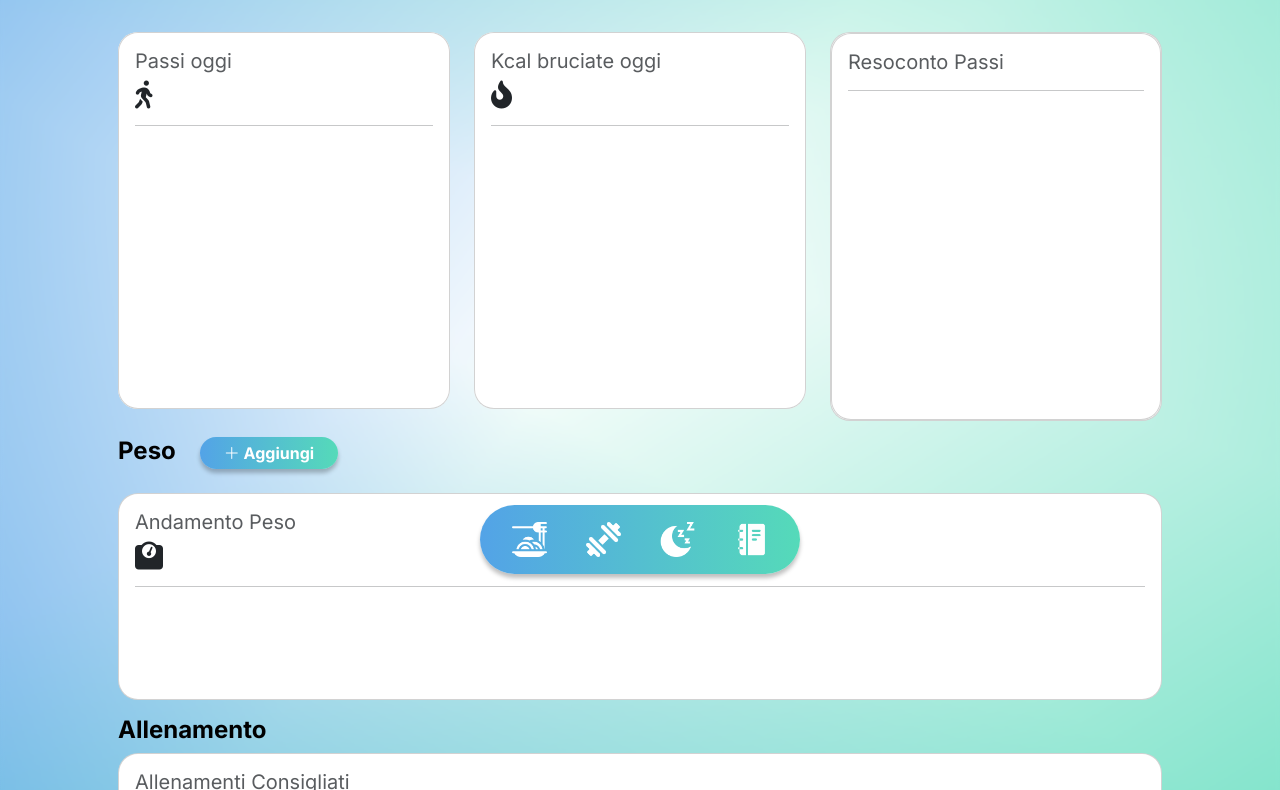
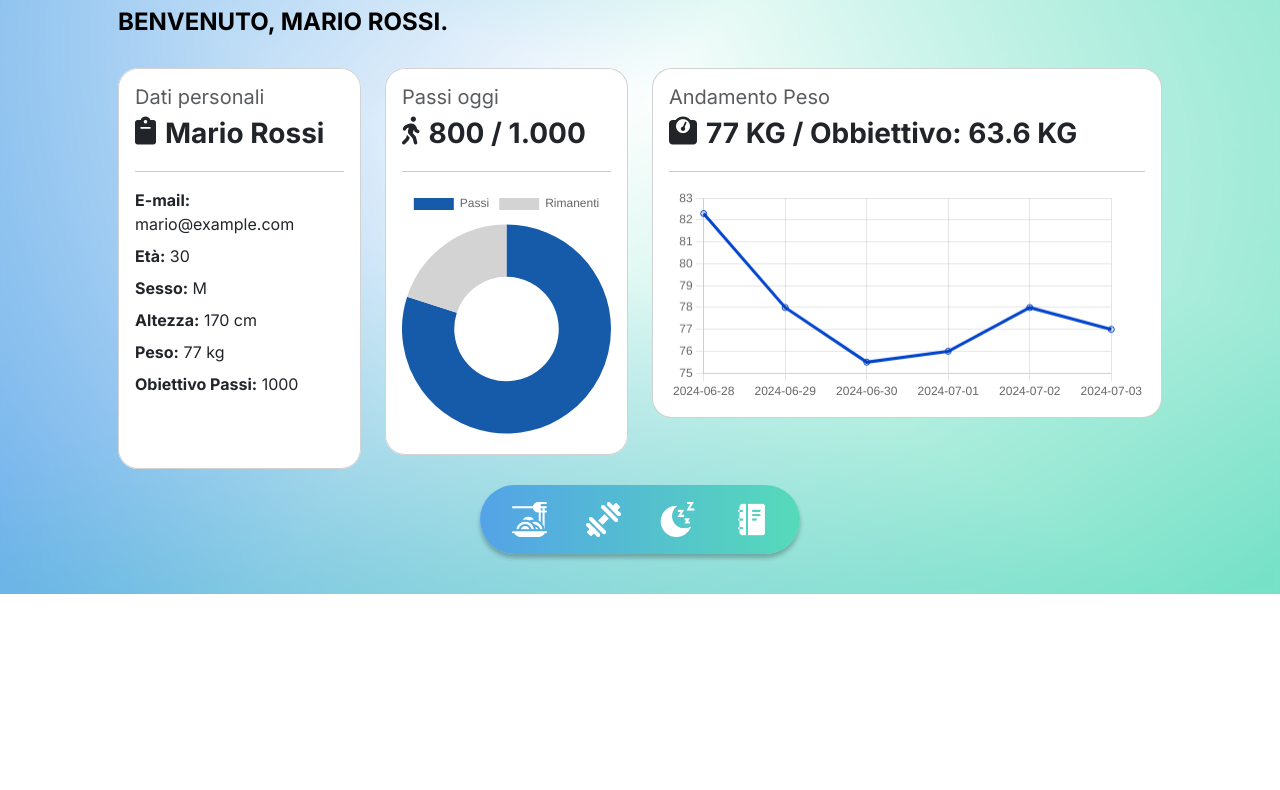
Before and after one commit to Im4Kappa/Progetto-IUM-LIFE, a plain HTML site: page dashboardUtente.html in a window 1280 px wide. Shown: the part 206-996 px from the top of the page. After the commit the page ends 800 px from the top, so only its background shows below. Drawn offline with nearby package versions, Linux system fonts and the light colour scheme; a web font is replaced by a local one.

Commit message:
aggiunta gestione della sessione utente (lato client) ancora da dover gestire bene. Aggiunta della dashboard principale e migliorie varie

```diff
--- a/dashboardSonno.html
+++ b/dashboardSonno.html
@@ -91,7 +91,6 @@
     <script src="https://cdn.jsdelivr.net/npm/chart.js"></script>
 
     <!-- Script nostro -->
-    <script src="scripts/importHeaderNavbar.js"></script>
     <script src="scripts/gestioneSonno.js"></script>
     <script src="scripts/userSession.js"></script>
     <script src="scripts/caricaJSON.js"></script>
--- a/dashboardUtente.html
+++ b/dashboardUtente.html
@@ -4,7 +4,7 @@
 <head>
     <meta charset="UTF-8">
     <meta name="viewport" content="width=device-width, initial-scale=1.0">
-    <title>L.I.F.E | Attività Fisica</title>
+    <title>L.I.F.E | Dashboard Utente</title>
     <!-- Chart.js -->
     <script src="https://cdn.jsdelivr.net/npm/chart.js"></script>
     <!-- Style nostri -->
@@ -18,17 +18,7 @@
     <script src="scripts/caricaJSON.js"></script>
     <script src="scripts/utils.js"></script>
     <script src="scripts/gestioneUtente.js"></script>
-
-    <script>
-        // Percorso del file JSON esterno
-        let pth = 'data/utenti.json';
-        // Carica il file JSON e mostrare il grafico
-        fetchJSONFile(pth, function (data) {
-            //const userId = 1; // Sostituisci con l'ID dell'utente desiderato
-            getUserSession(data, 1);
-        });
-    </script>
-
+    <script src="scripts/gestioneDashboard.js"></script>
 </head>
 
 <body>
@@ -36,13 +26,55 @@
     <!--INIZIO CONTAINER PRINCIPALE-->
     <div class="container custom-container mt-5 px-md-5">
         <!--TITOLO PAGINA -->
-        <h1 class="titoloPagina fw-bold mb-4">BENVENUTO! </h1>
-        <!-- INIZIO PANNELLO PASSI -->
-        <div id="pannelloPassi mb-4">
+        <h1 class="titoloPagina fw-bold mb-4" >DASHBOARD UTENTE</h1>
+        <div class="sottotitoloCategoria d-flex justify-content-left">
+            <h4 class="fw-bold me-4" id="benvenutoDashboard"></h4>
+        </div>
+        <!-- INIZIO PANNELLO DASHBOARD -->
+        <div id="pannelloDashboard mb-4">
 
             <div class="row mb-3">
                 <!-- INIZIO COLONNA SX -->
-                <div class="col-md-4 mt-4">
+                <div class="col-12 col-lg-3 mt-4">
+                    <div class="text-dark">
+                        <div class="card border-0">
+                            <div class="card">
+                                <div class="card-body text-left">
+                                    <h5 class="card-title text-muted">Dati personali</h5>
+                                    <div class="d-flex display-inline">
+                                        <i class="fa-solid fa-clipboard fs-3"></i>&nbsp;&nbsp;
+                                        <h3 class="card-text mb-1 fw-bold" id="nomeCognomeUtente"></h3>
+                                    </div>
+                                    <hr>
+                                    <div class="d-flex flex-column align-items-start" style="margin-bottom: 23%;">
+                                        <div class="mb-2">
+                                            <strong>E-mail:</strong> <span id="emailUtente"></span>
+                                        </div>
+                                        <div class="mb-2">
+                                            <strong>Età:</strong> <span id="etaUtente"></span>
+                                        </div>
+                                        <div class="mb-2">
+                                            <strong>Sesso:</strong> <span id="sessoUtente"></span>
+                                        </div>
+                                        <div class="mb-2">
+                                            <strong>Altezza:</strong> <span id="altezzaUtente"></span> cm
+                                        </div>
+                                        <div class="mb-2">
+                                            <strong>Peso:</strong> <span id="pesoUtente"></span> kg
+                                        </div>
+                                        <div class="mb-2">
+                                            <strong>Obiettivo Passi:</strong> <span id="obbiettivoPassi"></span>
+                                        </div>
+                                    </div>
+                                </div>
+                            </div>
+                        </div>
+                    </div>
+                </div>
+                <!-- FINE COLONNA SX -->
+
+                <!-- INIZIO COLONNA CENTRALE -->
+                <div class="col-12 col-lg-3 mt-4">
                     <div class="text-dark">
                         <div class="card border-0">
                             <div class="card">
@@ -61,87 +93,10 @@
                         </div>
                     </div>
                 </div>
-                <!-- FINE COLONNA SX -->
-
-                <!-- INIZIO COLONNA CENTRALE -->
-                <div class="col-md-4 mt-4">
-                    <div class="text-dark">
-                        <div class="card border-0">
-                            <div class="card">
-                                <div class="card-body text-left">
-                                    <h5 class="card-title text-muted">Kcal bruciate oggi</h5>
-                                    <div class="d-flex display-inline">
-                                        <i class="fa-solid fa-fire-flame-curved fs-3"></i>&nbsp;&nbsp;
-                                        <h3 class="card-text mb-1 fw-bold" id="kcalBruciateOggi"></h3>
-                                    </div>
-                                    <hr>
-                                    <div class="d-flex justify-content-center align-items-center">
-                                        <canvas id="graficoKcalBruciateOggi" class="graficoPiccolo"></canvas>
-                                    </div>
-                                </div>
-                            </div>
-                        </div>
-                    </div>
-                </div>
                 <!-- FINE COLONNA CENTRALE -->
 
                 <!-- INIZIO COLONNA DX -->
-                <div class="col-md-4 mt-4">
-                    <div class="text-dark">
-                        <div class="card">
-                            <div class="card" style="height: 387.59px;">
-                                <div class="card-body text-left">
-                                    <h5 class="card-title text-muted">Resoconto Passi</h5>
-                                    <h3 class="card-text mb-1 fw-bold" id="resocontoPassiOggi"></h3>
-                                    <hr>
-                                    <ul id="listaResocontoPassi"
-                                        class="list-group list-group-flush list-group-scrollable">
-
-                                    </ul>
-                                </div>
-                            </div>
-                        </div>
-                    </div>
-                </div>
-                <!-- FINE COLONNA DX -->
-            </div>
-        </div>
-        <!-- FINE PANNELLO PASSI -->
-
-        <!-- INIZIO PANNELLO PESO -->
-        <div id="pannelloPeso mb-4 mt-5">
-            <div class="sottotitoloCategoria d-flex justify-content-left">
-                <h4 class="fw-bold me-4">Peso</h4>
-                <button class="bottoneApriPannelloAggiungi bottonePersonalizzato px-4 py-1 mb-4 text-center fw-bold"
-                    id="bottoneApriPannelloAggiungiPeso"><i class="bi bi-plus-lg"></i> Aggiungi</button>
-            </div>
-
-            <!-- INIZIO FORM AGGIUNTA PESO -->
-            <div class="pannelloAggiungiDato p-4 background-light mb-4" id="pannelloAggiungiPeso">
-
-                <button class="bottoneChiudiDesktop position-absolute fw-bold" id="bottoneChiudiDesktopPeso"><i
-                        class="bi bi-x fw-bold"></i></button><!-- BOTTONE PER DESKTOP -->
-                <h4 class="titoloPannelloAggiungiDato fw-bold d-flex"> <button class="bottoneChiudiMobile fw-bold"
-                        id="bottoneChiudiMobilePeso"><i class="bi bi-chevron-left fw-bold"></i></button> Aggiungi Peso
-                </h4>
-
-                <form class="row g-3" id="formAggiungiPeso">
-                    <div class="col-auto">
-                        <label for="aggiungiPeso" class="form-label">Peso</label>
-                        <input type="number" class="form-control" id="aggiungiPeso" placeholder="Inserisci il peso"
-                            min="0" step="1">
-                    </div>
-                    <div class="col-auto align-self-end">
-                        <button type="button" class="bottonePersonalizzato px-4 py-1 mb-1 text-center fw-bold"
-                            id="btnAggiungiPeso">Invia</button>
-                    </div>
-                </form>
-
-            </div>
-            <!-- FINE FORM AGGIUNTA PESO -->
-
-            <div class="row mb-3">
-                <!-- Crea un canvas per il grafico -->
+                <div class="col-12 col-lg-6 mt-4">
                     <div class="text-dark">
                         <div class="card">
                             <div class="card-body text-left">
@@ -152,36 +107,16 @@
                                 </div>
                                 <hr>
                                 <div class="d-flex justify-content-center align-items-center">
-                                <canvas id="graficoPeso" height="80"></canvas>
+                                    <canvas id="graficoPeso" height="134"></canvas>
                                 </div>
                             </div>
                         </div>
                     </div>
                 </div>
-        </div>
-        <!-- FINE PANNELLO PESO -->
-
-        <!-- INIZIO PANNELLO ALLENAMENTO -->
-        <div id="pannelloAllenamento" class="mb-4 mt-3">
-            <div class="sottotitoloCategoria d-flex justify-content-left">
-                <h4 class="fw-bold me-4">Allenamento</h4>
-            </div>
-
-            <div class="row mb-3">
-                <!-- Crea un canvas per il grafico -->
-                <div class="text-dark">
-                    <div class="card">
-                        <div class="card-body text-left">
-                            <h5 class="card-title text-muted">Allenamenti Consigliati</h5>
-                            <div class="image-container" id="imageContainer">
-                                <!-- Qui vengono inserite dinamicamente le immagini -->
+                <!-- FINE COLONNA DX -->
             </div>
         </div>
-                    </div>
-                </div>
-            </div>
-        </div>
-        <!-- FINE PANNELLO ALLENAMENTO -->
+        <!-- FINE PANNELLO DASHBOARD -->
     </div>
     <!--FINE CONTAINER PRINCIPALE-->
 </body>
@@ -189,5 +124,38 @@
 </html>
 
 <script>
+    /*Carica l'utente*/
+    // Percorso del file JSON esterno
+    let pathToJson = 'data/utenti.json';
+    // Carica il file JSON e mostrare il grafico
+    fetchJSONFile(pathToJson, function (data) {
+        //const userId = 1; // Sostituisci con l'ID dell'utente desiderato
+        utenteCompleto = getUserSession(data, idSessione);
+        obbiettivoIBMUtente = calcolaIBM(data, idSessione);
+        impostaDashboard();
+    });
 
+    /* SEZIONE PASSI */
+    // Ottieni la data corrente
+    const oggi = new Date();
+    // Formatta la data come stringa (YYYY-MM-DD)
+    const dataOdierna = oggi.toISOString().slice(0, 10);
+
+    // Percorso del file JSON esterno
+    pathToJson = 'data/passiUtenti.json';
+    // Carica il file JSON e mostrare il grafico
+    fetchJSONFile(pathToJson, function (data) {
+        //const userId = 1; // Sostituisci con l'ID dell'utente desiderato
+        graficoPassiOggi(data, idSessione, dataOdierna);
+    });
+    /* FINE SEZIONE PASSI */
+
+    /* SEZIONE PESO */
+    // Percorso del file JSON esterno
+    pathToJson = 'data/pesoUtenti.json';
+    // Carica il file JSON e mostrare il grafico
+    fetchJSONFile(pathToJson, function (data) {
+        graficoPeso(data, idSessione);
+    });
+    /* FINE SEZIONE PESO */
 </script>
--- a/data/pesoUtenti.json
+++ b/data/pesoUtenti.json
@@ -5,7 +5,7 @@
             "weights": [
                 {
                     "date": "2024-07-03",
-                    "weight": 79
+                    "weight": 77
                 },
                 {
                     "date": "2024-07-02",
--- a/data/utenti.json
+++ b/data/utenti.json
@@ -6,8 +6,10 @@
         "eta": 30,
         "sesso": "M",
         "altezza": 170,
-        "peso": 79,
-        "obbiettivoPassi": 10000
+        "peso": 77,
+        "obbiettivoPassi": 1000,
+        "email": "mario@example.com",
+        "password": "password123"
     },
     {
         "userId": 2,
@@ -17,7 +19,9 @@
         "sesso": "F",
         "altezza": 160,
         "peso": 60,
-        "obbiettivoPassi": 8000
+        "obbiettivoPassi": 8000,
+        "email": "anna@example.com",
+        "password": "securepass"
     },
     {
         "userId": 3,
@@ -27,6 +31,8 @@
         "sesso": "M",
         "altezza": 180,
         "peso": 85,
-        "obbiettivoPassi": 12000
+        "obbiettivoPassi": 12000,
+        "email": "luigi@example.com",
+        "password": "mysecret"
     }
 ]
--- /dev/null
+++ b/scripts/gestioneDashboard.js
@@ -0,0 +1,12 @@
+function impostaDashboard() {
+    document.getElementById("benvenutoDashboard").innerHTML = "BENVENUTO, " + nomeUtente.toUpperCase() + " " + cognomeUtente.toUpperCase() + ".";
+
+    // Popola le credenziali con le informazioni dell'utente
+    document.getElementById('nomeCognomeUtente').textContent = nomeUtente+" "+cognomeUtente;
+    document.getElementById('emailUtente').textContent = emailUtente;
+    document.getElementById('etaUtente').textContent = etaUtente;
+    document.getElementById('sessoUtente').textContent = sessoUtente;
+    document.getElementById('altezzaUtente').textContent = altezzaUtente;
+    document.getElementById('pesoUtente').textContent = pesoUtente;
+    document.getElementById('obbiettivoPassi').textContent = obbiettivoPassi;
+}
--- a/scripts/gestionePeso.js
+++ b/scripts/gestionePeso.js
@@ -11,10 +11,12 @@ function graficoPeso(data1, userId) {
     const weightsData = getWeightsData(data1, userId);
 
     const pesoRecente = document.getElementById("pesoRecente");
-    pesoRecente.innerHTML = weightsData[0].weight + " KG / Obbiettivo: "+obbiettivoIBMUtente+" KG";
+    pesoRecente.innerHTML = weightsData[0].weight + " KG / Obbiettivo: " + obbiettivoIBMUtente + " KG";
 
     /*Aggiorna il campo di aggiunta peso */
-    document.getElementById("aggiungiPeso").value = weightsData[0].weight;
+    if (document.getElementById("aggiungiPeso")) {
+        document.getElementById("aggiungiPeso").value = weightsData[0].weight;
+    }
 
     // Ordina i dati per data in ordine crescente
     weightsData.sort((a, b) => new Date(a.date) - new Date(b.date));
@@ -92,8 +94,8 @@ function aggiungiPesoFormPHP() {
             .catch(error => {
                 console.error('Errore:', error);
             });
-            aggiornaCacheEDati("pesoUtenti.json");
-            aggiornaCacheEDati("utenti.json");
+        aggiornaCacheEDati("pesoUtenti.json");
+        aggiornaCacheEDati("utenti.json");
     });
 }
 
--- a/scripts/gestioneUtente.js
+++ b/scripts/gestioneUtente.js
@@ -1,3 +1,4 @@
+const idSessione = 1;
 // Variabili esterne
 let userId;
 let nomeUtente;
@@ -7,6 +8,9 @@ let sessoUtente;
 let altezzaUtente;
 let pesoUtente;
 let obbiettivoPassi;
+let emailUtente;
+let passwordUtente;
+let utenteCompleto;
 
 // Funzione per recuperare le info di un certo utente
 function getUserSession(data, userIdInput) {
@@ -27,6 +31,22 @@ function getUserSession(data, userIdInput) {
     altezzaUtente = user.altezza;
     pesoUtente = user.peso;
     obbiettivoPassi = user.obbiettivoPassi;
+    emailUtente = user.email; // Aggiunta per gestire l'email
+    passwordUtente = user.password; // Aggiunta per gestire la password
+
+    // Ritorna un oggetto contenente le informazioni dell'utente
+    return {
+        userId: userId,
+        nomeUtente: nomeUtente,
+        cognomeUtente: cognomeUtente,
+        etaUtente: etaUtente,
+        sessoUtente: sessoUtente,
+        altezzaUtente: altezzaUtente,
+        pesoUtente: pesoUtente,
+        obbiettivoPassi: obbiettivoPassi,
+        emailUtente: emailUtente,
+        passwordUtente: passwordUtente
+    };
 }
 
 // Funzione per calcolare l'IMC e il peso ideale
@@ -63,3 +83,17 @@ function calcolaIMC(peso, altezza) {
     // Arrotonda l'IMC a due cifre decimali
     return imc.toFixed(2);
 }
+
+/*Carica l'utente*/
+// Percorso del file JSON esterno
+let pth = 'data/utenti.json';
+// Carica il file JSON e mostrare il grafico
+fetchJSONFile(pth, function (data) {
+    utenteCompleto = getUserSession(data, idSessione);
+
+    // Esempio di utilizzo delle informazioni dell'utente
+    console.log(utenteCompleto.nomeUtente); // Stampa il nome dell'utente
+    console.log(utenteCompleto.emailUtente); // Stampa l'email dell'utente
+    console.log(calcolaIMC(utenteCompleto.pesoUtente, utenteCompleto.altezzaUtente)); // Calcola e stampa l'IMC
+    console.log(calcolaIBM(data, utenteCompleto.userId)); // Calcola e stampa il peso ideale
+});
--- a/styles/header.css
+++ b/styles/header.css
@@ -3,6 +3,7 @@
 .header {
     background: linear-gradient(93deg, var(--color-header-gradient1) 0%, var(--color-header-gradient2) 102.84%);
     padding: 10px 20px;
+    box-shadow: 0 4px 4px rgba(0, 0, 0, 0.25);
 }
 
 .logo-container {
```
Also changed, not shown: dashboardAttivitaFisica.html (+5 -5 lines), header.html (+1 -1 lines). Lines whose indentation alone changed are shown as unchanged.
